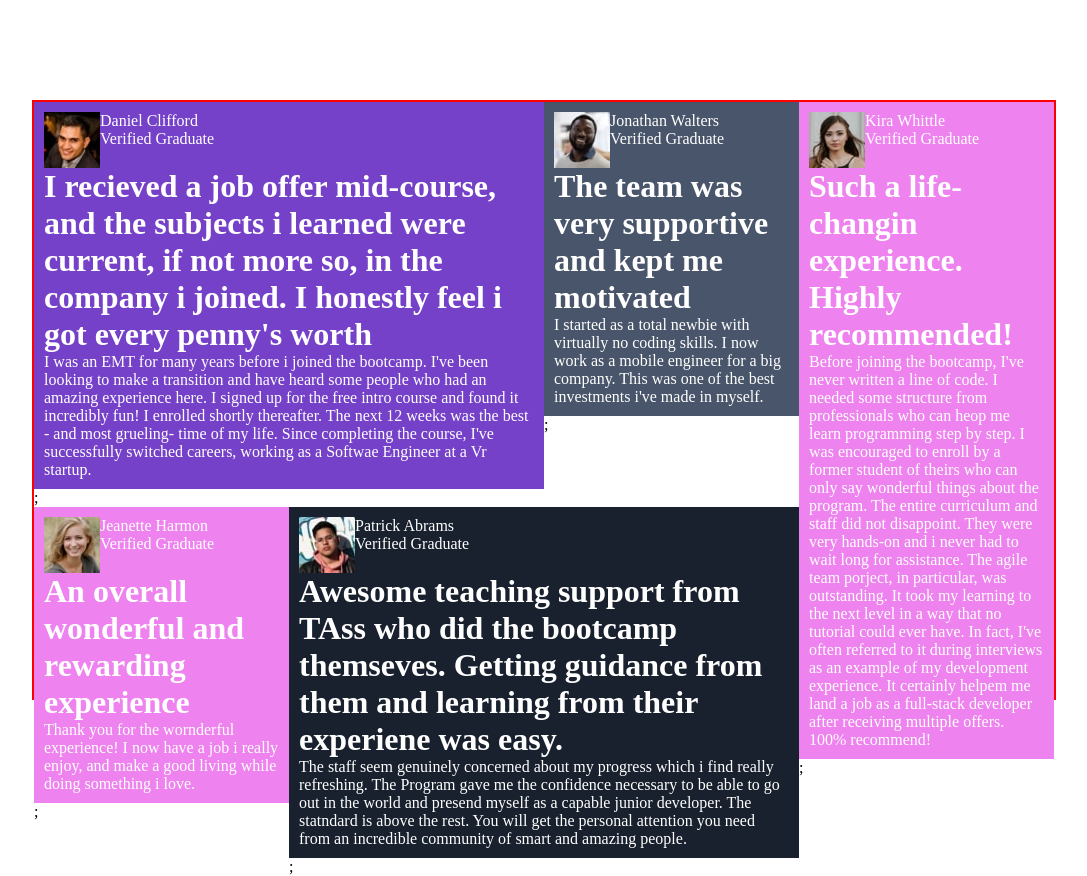
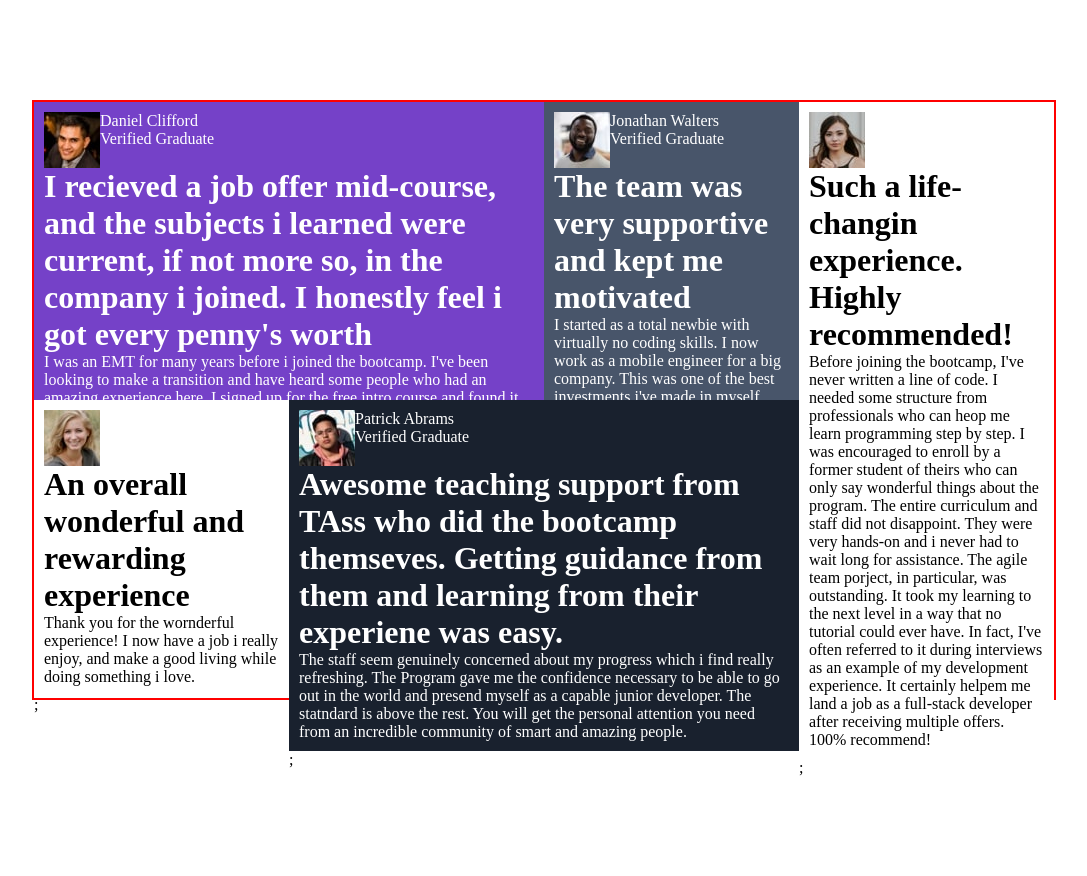
Before and after one commit to Brahmasura/frontendTerah, a React (Vite) app: page / in a window 1280 px wide. Shown: the whole page, without its empty margins (96-1183 px from the left). After the commit the page ends 800 px from the top, so only its background shows below. Built offline with nearby package versions, Linux system fonts and the light colour scheme.

Commit message:
second done

```diff
--- a/src/App.jsx
+++ b/src/App.jsx
@@ -16,7 +16,7 @@ const cardArray = [
     description:
       "I was an EMT for many years before i joined the bootcamp. I've been looking to make a transition and have heard some people who had an amazing experience here. I signed up for the free intro course and found it incredibly fun! I enrolled shortly thereafter. The next 12 weeks was the best - and most grueling- time of my life. Since completing the course, I've successfully switched careers, working as a Softwae Engineer at a Vr startup.",
     color: "#7541C8",
-    paraColor:"white"
+    paraColor: "white",
   },
   {
     image: second,
@@ -25,7 +25,7 @@ const cardArray = [
     description:
       "I started as a total newbie with virtually no coding skills. I now work as a mobile engineer for a big company. This was one of the best investments i've made in myself.",
     color: "#48556A",
-    paraColor:"white"
+    paraColor: "white",
   },
   {
     image: third,
@@ -33,8 +33,8 @@ const cardArray = [
     title: "Such a life-changin experience. Highly recommended!",
     description:
       "Before joining the bootcamp, I've never written a line of code. I needed some structure from professionals who can heop me learn programming step by step. I was encouraged to enroll by a former student of theirs who can only say wonderful things about the program. The entire curriculum and staff did not disappoint. They were very hands-on and i never had to wait long for assistance. The agile team porject, in particular, was outstanding. It took my learning to the next level in a way that no tutorial could ever have. In fact, I've often referred to it during interviews as an example of my development experience. It certainly helpem me land a job as a full-stack developer after receiving multiple offers. 100% recommend!",
-    color: "violet",
-    paraColor:"black"
+    color: "white",
+    paraColor: "black",
   },
   {
     image: fourth,
@@ -42,8 +42,8 @@ const cardArray = [
     title: "An overall wonderful and rewarding experience",
     description:
       "Thank you for the wornderful experience! I now have a job i really enjoy, and make a good living while doing something i love.",
-    color: "violet",
-    paraColor:"black"
+    color: "white",
+    paraColor: "black",
   },
   {
     image: fifth,
@@ -53,7 +53,7 @@ const cardArray = [
     description:
       "The staff seem genuinely concerned about my progress which i find really refreshing. The Program gave me the confidence necessary to be able to go out in the world and presend myself as a capable junior developer. The statndard is above the rest. You will get the personal attention you need from an incredible community of smart and amazing people.",
     color: "#19212E",
-    paraColor:"white"
+    paraColor: "white",
   },
 ];
 
@@ -69,46 +69,47 @@ function App() {
               title={cardArray[0].title}
               description={cardArray[0].description}
               color={cardArray[0].color}
+              paraColor={cardArray[0].paraColor}
             />
           </div>
           <div className={style.second}>
-            {" "}
             <Card
               image={cardArray[1].image}
               name={cardArray[1].name}
               title={cardArray[1].title}
               description={cardArray[1].description}
               color={cardArray[1].color}
+              paraColor={cardArray[1].paraColor}
             />
           </div>
           <div className={style.third}>
-            {" "}
             <Card
               image={cardArray[2].image}
               name={cardArray[2].name}
               title={cardArray[2].title}
               description={cardArray[2].description}
               color={cardArray[2].color}
+              paraColor={cardArray[2].paraColor}
             />
           </div>
           <div className={style.fourth}>
-            {" "}
             <Card
               image={cardArray[3].image}
               name={cardArray[3].name}
               title={cardArray[3].title}
               description={cardArray[3].description}
               color={cardArray[3].color}
+              paraColor={cardArray[3].paraColor}
             />
           </div>
           <div className={style.fifth}>
-            {" "}
             <Card
               image={cardArray[4].image}
               name={cardArray[4].name}
               title={cardArray[4].title}
               description={cardArray[4].description}
               color={cardArray[4].color}
+              paraColor={cardArray[4].paraColor}
             />
           </div>
         </div>
--- a/src/App.module.scss
+++ b/src/App.module.scss
@@ -11,24 +11,29 @@
     grid-template-columns: repeat(4, 1fr);
     grid-template-rows: repeat(2, 1fr);
 
-
-
     .first {
       grid-column: 1 / span 2;
       grid-row: 1;
+      height:35.5vh;
     }
 
     .second {
       grid-column: 3;
       grid-row: 1;
+      height:35.5vh;
     }
 
     .third {
       grid-row: 1 / span 2;
     }
 
+    .fourth{
+      height:35.5vh;
+    }
+
     .fifth {
       grid-column: 2 / span 2;
+      height:35.5vh;
     }
   }
 }
--- a/src/component/card/Card.jsx
+++ b/src/component/card/Card.jsx
@@ -1,6 +1,6 @@
 import style from "./card.module.scss";
 
-const Card = ({ image, name, title, description, color }) => {
+const Card = ({ image, name, title, description, color, paraColor }) => {
   return (
     <>
       <div className={style.cardDiv} style={{ background: color }}>
@@ -12,8 +12,8 @@ const Card = ({ image, name, title, description, color }) => {
           </div>
         </div>
 
-        <h1>{title}</h1>
-        <p>{description}</p>
+        <h1 style={{color: paraColor}}>{title}</h1>
+        <p style={{color: paraColor}}>{description}</p>
       </div>
       ;
     </>
```
